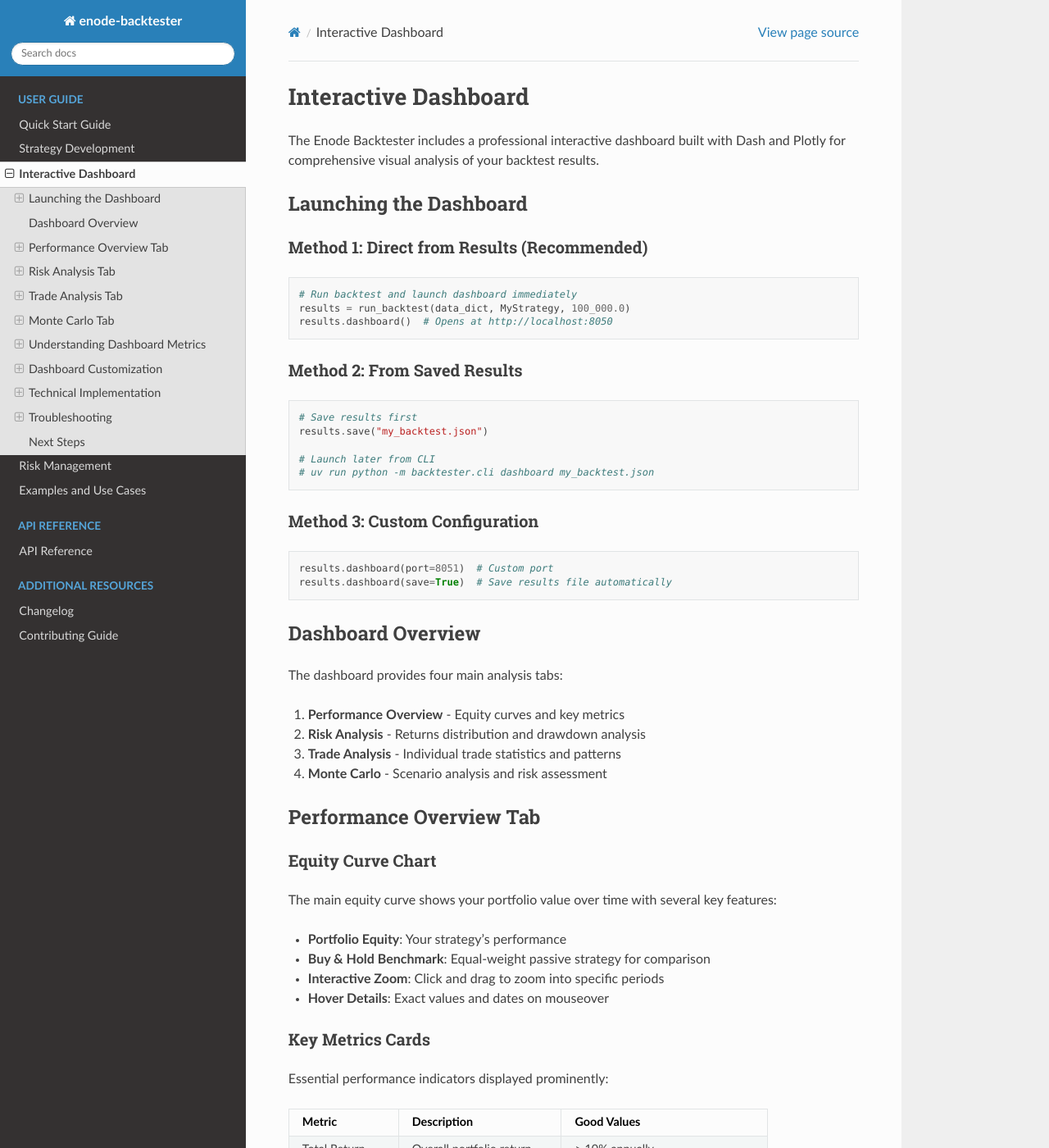
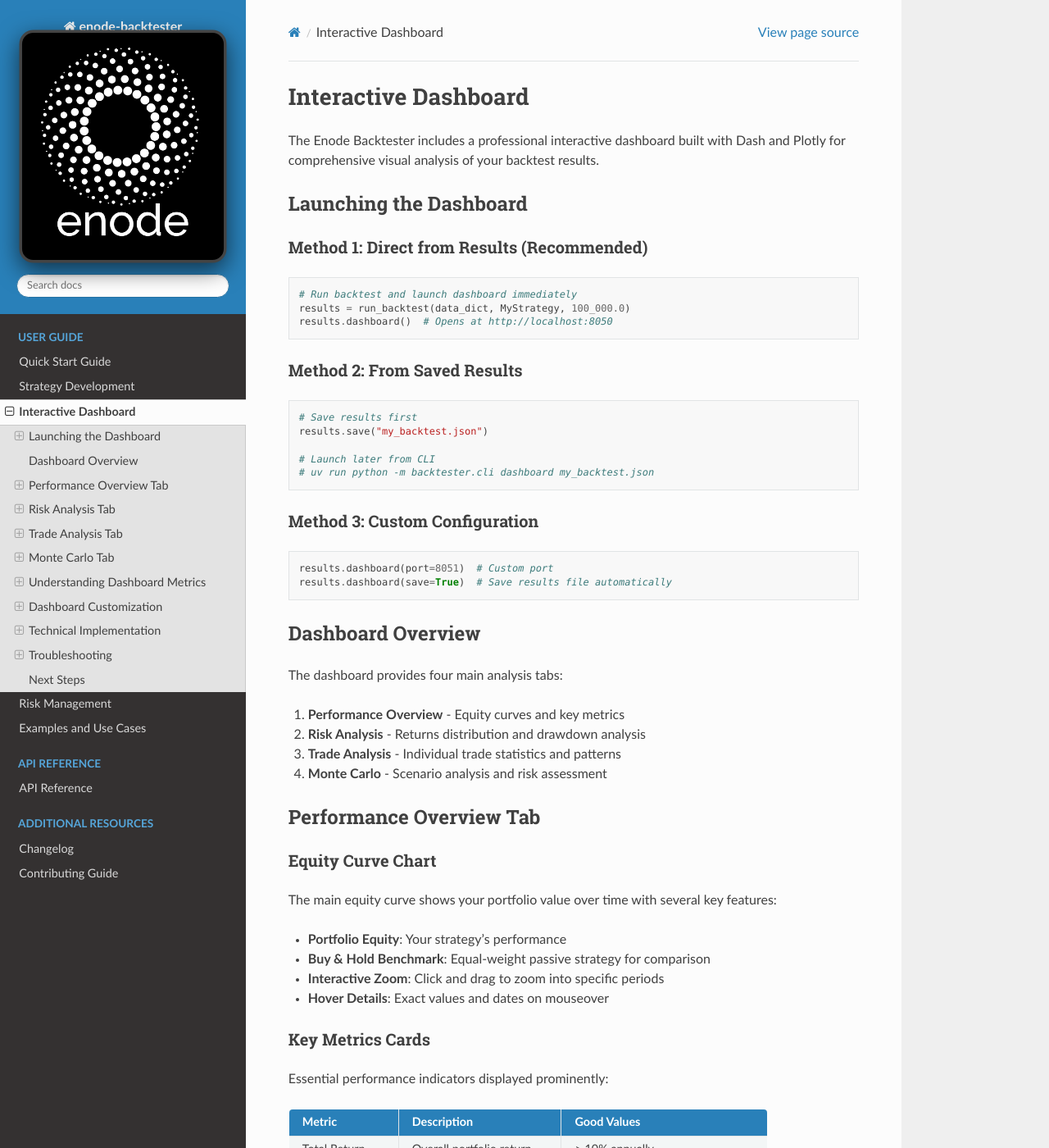
Before and after one commit to CalinQuant22/enode-backtester, a Sphinx documentation site: the page built from docs/source/dashboard.rst, in a window 1280 px wide and 1400 px high. Shown: the whole window at 82% size. Built offline with Sphinx 7.4.7 and the Read the Docs theme 3.1.0, drawn with Linux system fonts in a browser that asks for light colours.

Commit message:
enode logo

```diff
--- /dev/null
+++ b/docs/source/_static/custom.css
@@ -0,0 +1,89 @@
+/* Custom CSS for Enode Backtester Documentation */
+
+/* Logo styling with black background */
+.wy-side-nav-search .wy-dropdown > a img.logo,
+.wy-side-nav-search > a img.logo {
+    background-color: #000000 !important;
+    padding: 15px 20px !important;
+    border-radius: 15px !important;
+    border: 3px solid #444444 !important;
+    box-shadow: 0 8px 25px rgba(0,0,0,0.6) !important;
+    margin-bottom: 15px !important;
+    max-width: 220px !important;
+    height: auto !important;
+    transform: scale(1.15) !important;
+}
+
+/* Ensure logo container has proper styling */
+.wy-side-nav-search {
+    background-color: #2980B9 !important;
+    padding: 20px !important;
+}
+
+/* Logo hover effect */
+.wy-side-nav-search .wy-dropdown > a img.logo:hover,
+.wy-side-nav-search > a img.logo:hover {
+    transform: scale(1.05);
+    transition: transform 0.2s ease;
+    box-shadow: 0 6px 20px rgba(0,0,0,0.6) !important;
+}
+
+/* Adjust text spacing after logo */
+.wy-side-nav-search .wy-dropdown > a,
+.wy-side-nav-search > a {
+    display: block !important;
+    text-align: center !important;
+}
+
+/* Custom styling for better visual hierarchy */
+.rst-content .section > h1 {
+    border-bottom: 3px solid #2980B9;
+    padding-bottom: 10px;
+}
+
+/* Enhanced code blocks */
+.rst-content .highlight {
+    border-left: 4px solid #2980B9;
+    margin: 1em 0;
+}
+
+/* Math formula styling */
+.rst-content .math {
+    background-color: #f8f9fa;
+    padding: 2px 4px;
+    border-radius: 3px;
+    border: 1px solid #e9ecef;
+}
+
+/* Table styling improvements */
+.rst-content table.docutils {
+    border: 1px solid #e1e4e5;
+    border-radius: 5px;
+    overflow: hidden;
+}
+
+.rst-content table.docutils th {
+    background-color: #2980B9;
+    color: white;
+    font-weight: 600;
+}
+
+/* Note and warning boxes */
+.rst-content .note {
+    border-left: 4px solid #2980B9;
+    background-color: #f0f7ff;
+}
+
+.rst-content .warning {
+    border-left: 4px solid #e74c3c;
+    background-color: #fdf2f2;
+}
+
+/* Code inline styling */
+.rst-content code.literal {
+    background-color: #f8f9fa;
+    color: #e74c3c;
+    padding: 2px 4px;
+    border-radius: 3px;
+    font-weight: 600;
+}
--- a/docs/source/conf.py
+++ b/docs/source/conf.py
@@ -71,3 +71,22 @@ autodoc_mock_imports = [
 
 html_theme = "sphinx_rtd_theme"
 html_static_path = ["_static"]
+
+# Logo configuration
+html_logo = "_static/logofinalpng.png"
+html_theme_options = {
+    'logo_only': False,
+    'display_version': True,
+    'prev_next_buttons_location': 'bottom',
+    'style_external_links': False,
+    'collapse_navigation': True,
+    'sticky_navigation': True,
+    'navigation_depth': 4,
+    'includehidden': True,
+    'titles_only': False
+}
+
+# Custom CSS for logo styling
+html_css_files = [
+    'custom.css',
+]
```
Also changed, not shown: backtester/dashboard/assets/logofinalpng.png (added), docs/source/_static/logofinalpng.png (added), 2 other files.
